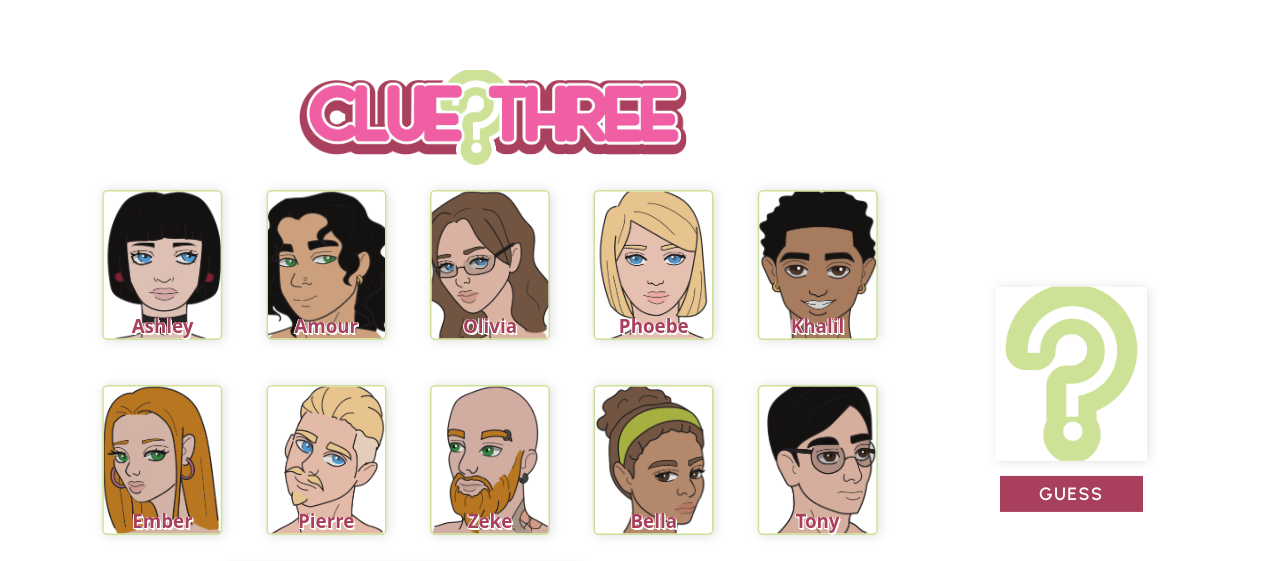
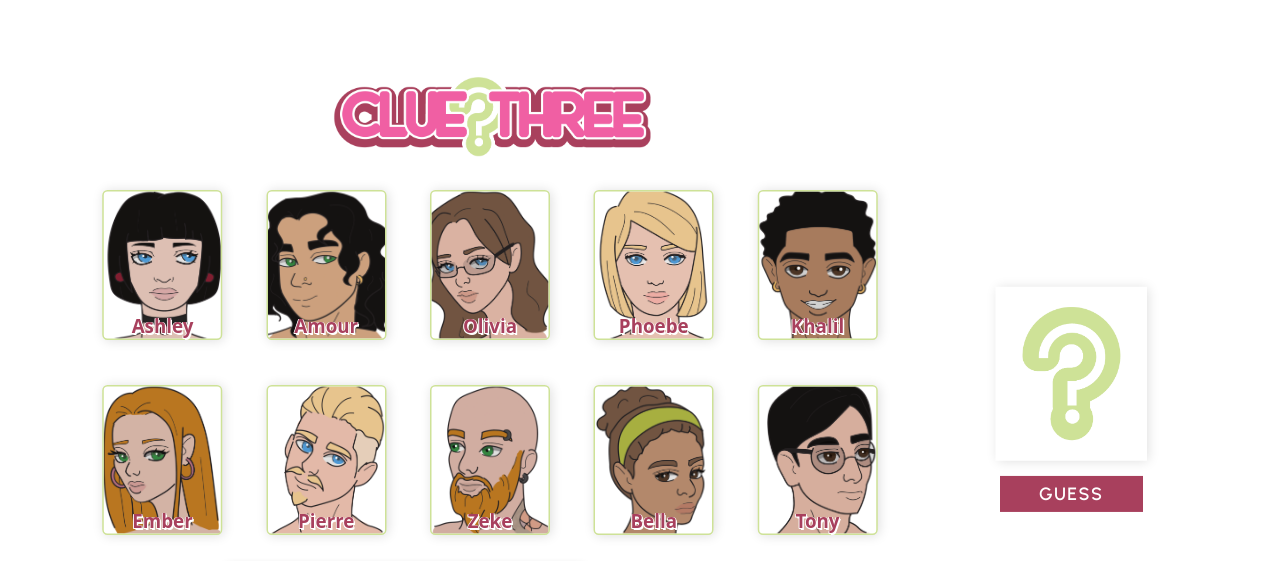
Before and after one commit to k-vernon/clue-three, a plain HTML site: page index.html in a window 1280 px wide. Shown: the top 561 px of the page. Drawn offline with Linux system fonts and the light colour scheme.

Commit message:
change img sizes on unknown card back and title

```diff
--- a/css/style.css
+++ b/css/style.css
@@ -63,7 +63,8 @@ body > div {
     font-size: 50px;
     margin: 10px 700px 0px 0px;
     background-image: url('../../assets/clue3logo.png');
-    background-size: cover;
+    background-size: 450px;
+    background-repeat: no-repeat;
     background-position: center;
 }
 
@@ -202,8 +203,9 @@ body > div {
     display: flex;
     background-image: url('../../assets/question.png');
     background-color: white;
-    background-size: cover;
+    background-size: 150px;
     background-position: center;
+    background-repeat: no-repeat;
     width: 202px;
     height: 232px;
     position: fixed;
```
